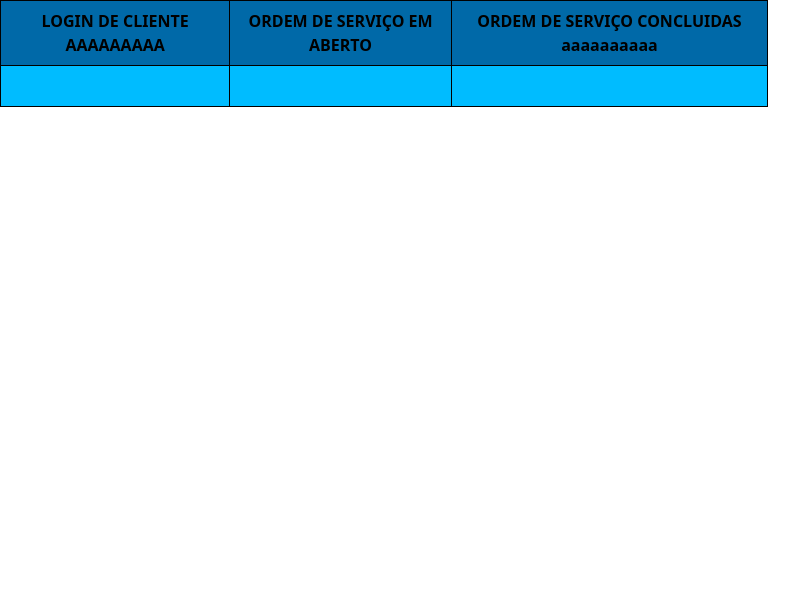
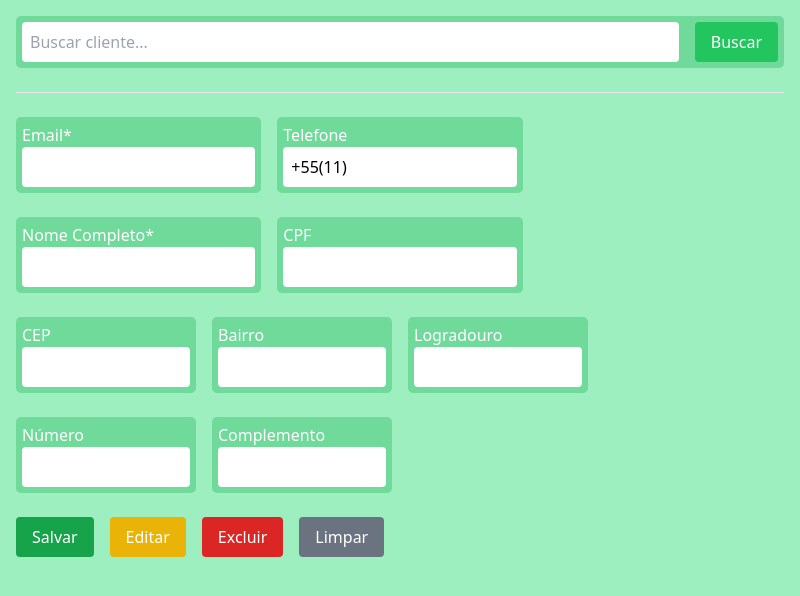
Before and after one commit to caallop/micangas, an Electron app: page src/views/login.html in a window 800 px wide. Drawn offline with nearby package versions, Linux system fonts and the light colour scheme.

Commit message:
vitor queboru meu espirito

```diff
--- a/preload.js
+++ b/preload.js
@@ -6,5 +6,8 @@ contextBridge.exposeInMainWorld("api", {
     dbConnect: ()=>ipcRenderer.send("db-connect"),
     dbStatus: (message) => ipcRenderer.on("db-status", message),
     clientLogin:() => ipcRenderer.send("open-login"),
+
+
     listOrders: () => ipcRenderer.send("list-orders"),
+    renderOrders: (order) => ipcRenderer.on("render-orders", order),
 });
--- /dev/null
+++ b/src/public/css/login.css
@@ -0,0 +1,16 @@
+body{
+    background-color: #9defc0;
+}
+
+.greenFormat{
+
+    background-color: #6fda99;
+    border-radius: 5px;
+    padding: 6px
+    ;
+}
+
+.greenFormat label {
+    /* suas regras aqui */
+
+  }
--- a/src/public/css/style.css
+++ b/src/public/css/style.css
@@ -2,13 +2,13 @@
 @media (prefers-color-scheme: dark) {
   body {
     color: white;
-    background-color: #9defc0;
+    background-color: #71f3a9;
   }
 }
 
 #rodape {
   align-items: center;
-  background-color: #6fda99;
+  background-color: #0e9143;
   width: 770px;
   margin-left: 7px;
   height: 32px;
@@ -27,11 +27,11 @@ footer p {
   font-size: 1.2em;
 }
 #graphics {
-  background-color: #6fda99;
+  background-color: #0e9143;
   width: 509px;
-  margin-top: 6px;
+  margin-top: 5px;
   right: 7px;
-  height: 430px;
+  height: 431px;
   display: flex;
   position: fixed;
   padding-left: 40%;
@@ -39,11 +39,11 @@ footer p {
 }
 
 #rolage-table {
-  background-color: #6fda99;
+  background-color: #0e9143;
   width: 255px;
-  margin-top: 6px;
+  margin-top: 5px;
   margin-left: 7px;
-  height: 430px;
+  height: 431px;
   display: flex;
   position: fixed;
   border-radius: 15px;
@@ -51,7 +51,7 @@ footer p {
 }
 
 #buttons {
-  background-color: #6fda99;
+  background-color: #0e9143;
   width: 770px;
   margin-left: 7px;
   height: 54px;
@@ -65,8 +65,20 @@ footer p {
 #informations {
 font-size: 0.9em;
 }
+th, td {
+  padding: 0.5rem; /* reduza se necessário */
+  line-height: 1.2; /* ou menor */
+  vertical-align: middle;
+}
+#tableInformations{
+
+}
 #leftSlide{
-  color: #2C5F8A;
+  color: #fcfafa;
+}
+
+.whitetext{
+  color: #fcfafa;
 }
 
 #code{
--- a/src/views/login.html
+++ b/src/views/login.html
@@ -1,36 +1,105 @@
 <!DOCTYPE html>
-<html lang="en">
-  <head>
-    <meta charset="UTF-8" />
-    <meta name="viewport" content="width=device-width, initial-scale=1.0" />
-    <title>Document</title>
-    <link rel="stylesheet" href="../public/css/style.css" />
-    <script src="https://cdn.jsdelivr.net/npm/@tailwindcss/browser@4"></script>
-  </head>
-  <body>
-<style>
-  th,
-  tr,
-  table {
-    border: 1px solid;
+<html lang="pt-BR">
+<head>
+  <meta charset="UTF-8" />
+  <meta name="viewport" content="width=device-width, initial-scale=1.0" />
+  <title>Cadastro de Cliente</title>
+  <link rel="stylesheet" href="../public/css/login.css">
+  <script src="https://cdn.tailwindcss.com"></script>
+</head>
+<body class="text-white min-h-screen p-4">
 
+  <!-- BUSCA -->
+  <form id="frmSearchClient" class=" greenFormat max-w-4xl mx-auto mb-6">
+    <div class="flex flex-col md:flex-row gap-4">
+      <input id="buscarCli" type="search" placeholder="Buscar cliente..." class="flex-1 p-2 rounded text-black" />
+      <button type="button" onclick="searchClient()" id="buscar" class="bg-green-500 hover:bg-green-600 text-white px-4 py-2 rounded">
+        Buscar
+      </button>
+    </div>
+  </form>
 
-  }
-</style>
-<div class="container ">
-  <table class="max-w-100%">
-    <tr class="bg-sky-700">
-      <th class="p-2">LOGIN DE CLIENTE AAAAAAAAA</th>
-      <th class="p-2">ORDEM DE SERVIÇO EM ABERTO</th>
-      <th class="p-2">ORDEM DE SERVIÇO CONCLUIDAS aaaaaaaaaa</th>
-    </tr>
-    <tr class=" bg-sky-400">
-      <th class="p-2"><button onclick="clientLogin()"></button></th>
-      <th class="p-2"><button></button></th>
-      <th class="p-2"><button id=></button></th>
-    </tr>
-  </table>
+  <hr class="mb-6">
+
+  <!-- FORMULÁRIO -->
+  <section class="max-w-4xl mx-auto">
+    <form id="frmCadastro" class="space-y-6">
+
+      <!-- ID Oculto -->
+      <input type="text" id="id" class="hidden" />
+
+   <!-- Email e Telefone -->
+<div class="grid md:grid-cols-3 gap-4">
+  <div class="greenFormat">
+    <label for="cadEmail" class="block">Email*</label>
+    <input type="email" id="cadEmail" required class="w-full p-2 rounded text-black" />
+  </div>
+  <div class="greenFormat">
+    <label for="cadTel" class="block">Telefone</label>
+    <input type="text" id="cadTel" value="+55(11)" class="w-full p-2 rounded text-black" />
+  </div>
 </div>
 
-  </body>
+<!-- Nome, CPF e Sexo -->
+<div class="grid md:grid-cols-3 gap-4">
+  <div class="md:col-span-1 md:col-span-1.5 greenFormat">
+    <label for="cadNome" class="block">Nome Completo*</label>
+    <input type="text" id="cadNome" required class="w-full p-2 rounded text-black" />
+  </div>
+  <div class="greenFormat">
+    <label for="cadCpf" class="block">CPF</label>
+    <div id="cpfNotificacao" class="text-red-400 text-sm hidden">CPF inválido, tente novamente</div>
+    <input type="text" maxlength="15" id="cadCpf" onblur="testaCPF()" class="w-full p-2 rounded text-black" />
+  </div>
+</div>
+
+<!-- Endereço -->
+<div class="grid md:grid-cols-4 gap-4">
+  <div class="greenFormat">
+    <label for="cadCep" class="block">CEP</label>
+    <input type="text" id="cadCep" onblur="buscarEndereco()" class="w-full p-2 rounded text-black" />
+  </div>
+  <div class="greenFormat">
+    <label for="cadBairro" class="block">Bairro</label>
+    <input type="text" id="cadBairro" class="w-full p-2 rounded text-black" />
+  </div>
+  <div class="greenFormat">
+    <label for="cadLogra" class="block">Logradouro</label>
+    <input type="text" id="cadLogra" class="w-full p-2 rounded text-black" />
+  </div>
+</div>
+
+<div class="grid md:grid-cols-4 gap-4">
+  <div class="greenFormat">
+    <label for="cadNumb" class="block">Número</label>
+    <input type="text" id="cadNumb" class="w-full p-2 rounded text-black" />
+  </div>
+  <div class="greenFormat">
+    <label for="cadComp" class="block">Complemento</label>
+    <input type="text" id="cadComp" class="w-full p-2 rounded text-black" />
+  </div>
+    </select>
+  </div>
+</div>
+
+      <!-- BOTÕES -->
+      <div class="flex flex-wrap gap-4 mt-6">
+        <button type="submit" id="btnCreate" class="bg-green-600 hover:bg-green-700 px-4 py-2 rounded text-white">
+          Salvar
+        </button>
+        <button type="submit" id="btnUpdate" disabled class="bg-yellow-500 hover:bg-yellow-600 px-4 py-2 rounded text-white">
+          Editar
+        </button>
+        <button type="button" id="btnDelete" disabled class="bg-red-600 hover:bg-red-700 px-4 py-2 rounded text-white">
+          Excluir
+        </button>
+        <button type="reset" onclick="resetForm()" class="bg-gray-500 hover:bg-gray-600 px-4 py-2 rounded text-white">
+          Limpar
+        </button>
+      </div>
+    </form>
+  </section>
+
+  <script src="rendererCadastro.js"></script>
+</body>
 </html>
```
Also changed, not shown: main.js (+15 -12 lines), src/public/js/renderer.js (+7 -1 lines), src/views/index.html (+7 -9 lines).
